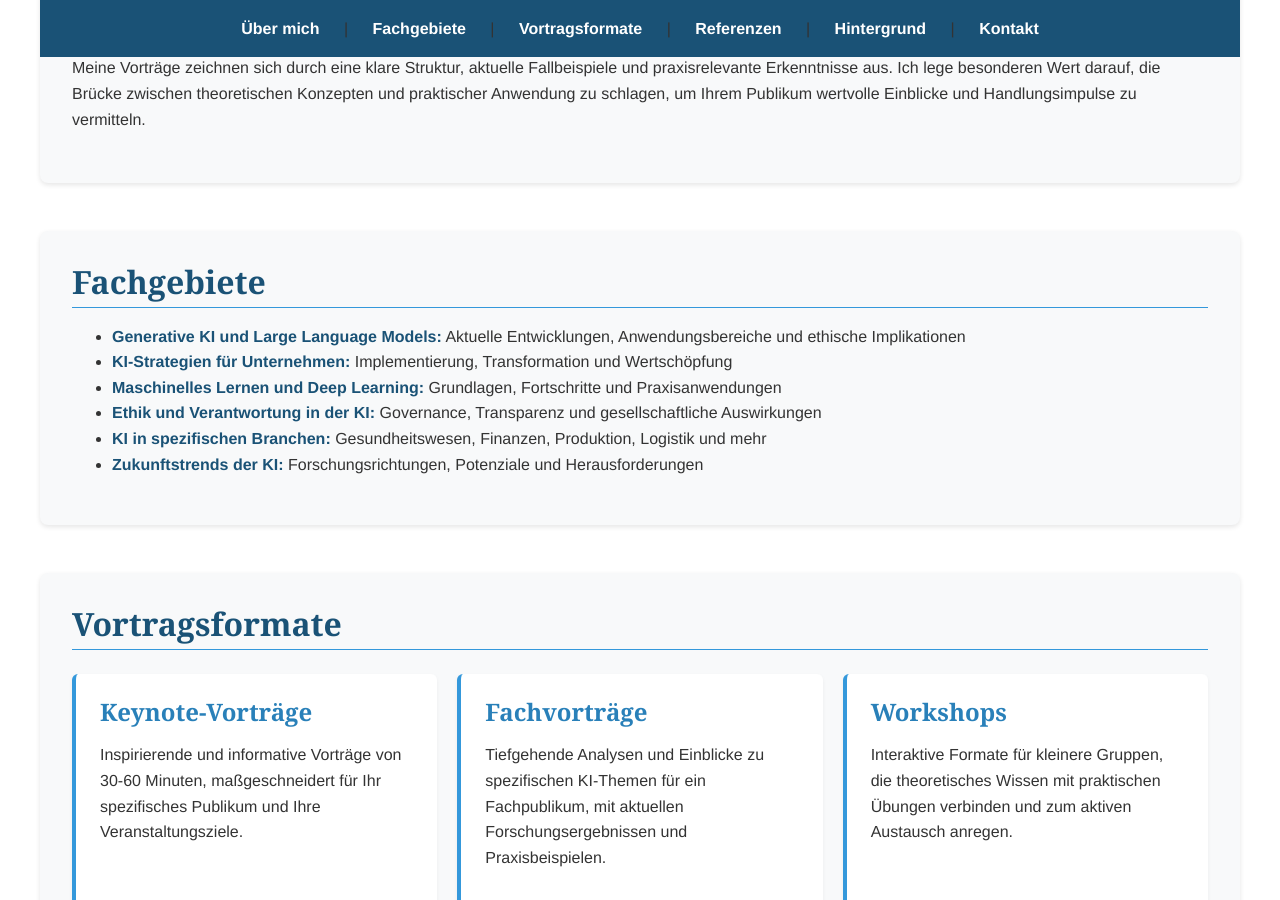
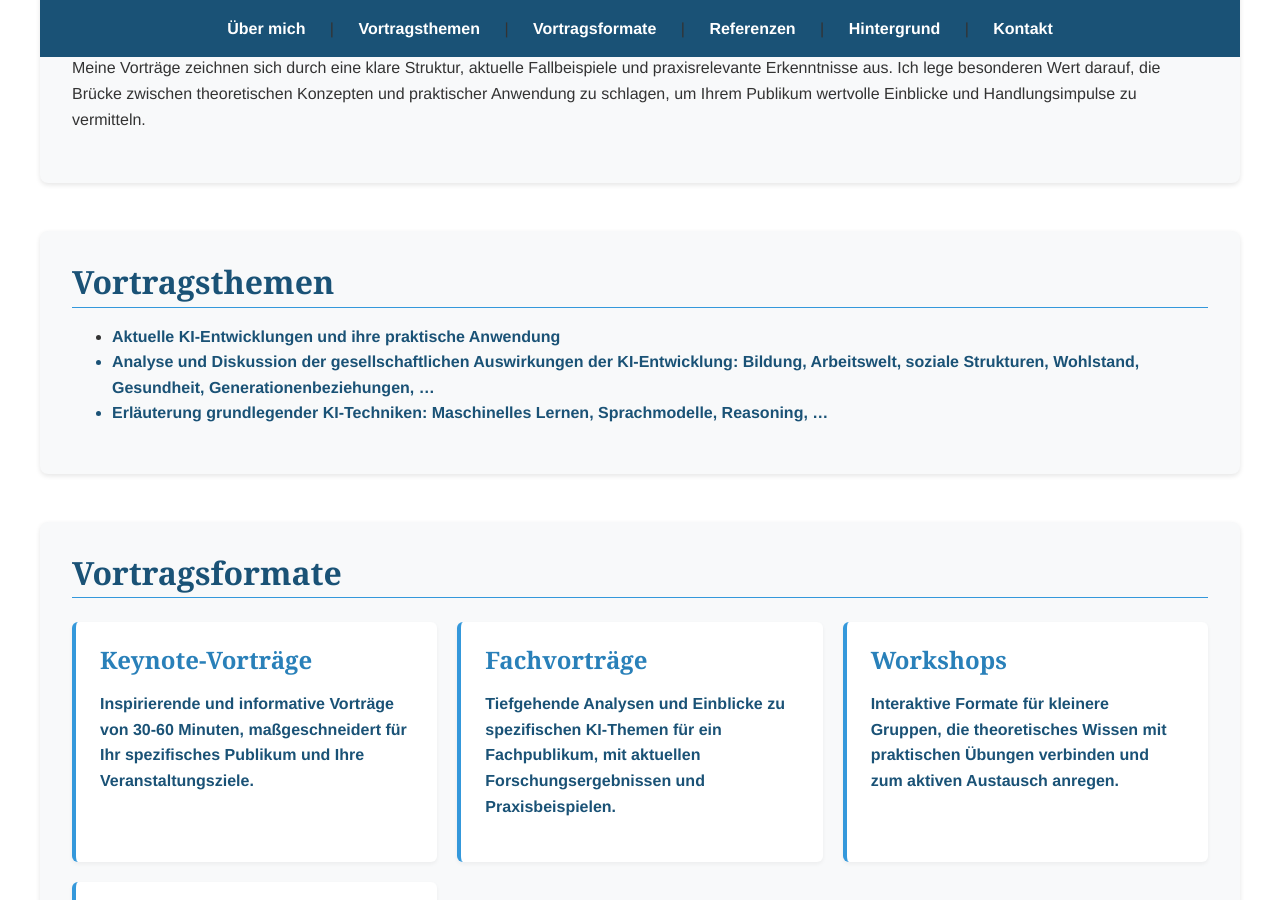
Before and after one commit to ypsdg/kaygladen.github.io, a Jekyll site: the page index.html, which Jekyll copies as it is, in a window 1280 px wide and 900 px high, scrolled down 507 px. Built offline with Jekyll 4.4.1, drawn with Linux system fonts in a browser that asks for light colours.

Commit message:
Update index.html

```diff
--- a/index.html
+++ b/index.html
@@ -287,7 +287,7 @@
 
     <div class="navigation">
       <a href="#ueber-mich">Über mich</a> |
-      <a href="#fachgebiete">Fachgebiete</a> |
+      <a href="#fachgebiete">Vortragsthemen</a> |
       <a href="#vortragsformate">Vortragsformate</a> |
       <a href="#referenzen">Referenzen</a> |
       <a href="#hintergrund">Hintergrund</a> |
@@ -304,14 +304,11 @@
     </div>
 
     <div class="section" id="fachgebiete">
-      <h2>Fachgebiete</h2>
+      <h2>Vortragsthemen</h2>
       <ul>
-        <li><strong>Generative KI und Large Language Models:</strong> Aktuelle Entwicklungen, Anwendungsbereiche und ethische Implikationen</li>
-        <li><strong>KI-Strategien für Unternehmen:</strong> Implementierung, Transformation und Wertschöpfung</li>
-        <li><strong>Maschinelles Lernen und Deep Learning:</strong> Grundlagen, Fortschritte und Praxisanwendungen</li>
-        <li><strong>Ethik und Verantwortung in der KI:</strong> Governance, Transparenz und gesellschaftliche Auswirkungen</li>
-        <li><strong>KI in spezifischen Branchen:</strong> Gesundheitswesen, Finanzen, Produktion, Logistik und mehr</li>
-        <li><strong>Zukunftstrends der KI:</strong> Forschungsrichtungen, Potenziale und Herausforderungen</li>
+        <li><strong>Aktuelle KI-Entwicklungen und ihre praktische Anwendung</li>
+        <li><strong>Analyse und Diskussion der gesellschaftlichen Auswirkungen der KI-Entwicklung: Bildung, Arbeitswelt, soziale Strukturen, Wohlstand, Gesundheit, Generationenbeziehungen, …</li>
+        <li><strong>Erläuterung grundlegender KI-Techniken: Maschinelles Lernen, Sprachmodelle, Reasoning, …</li>
       </ul>
     </div>
 
```
